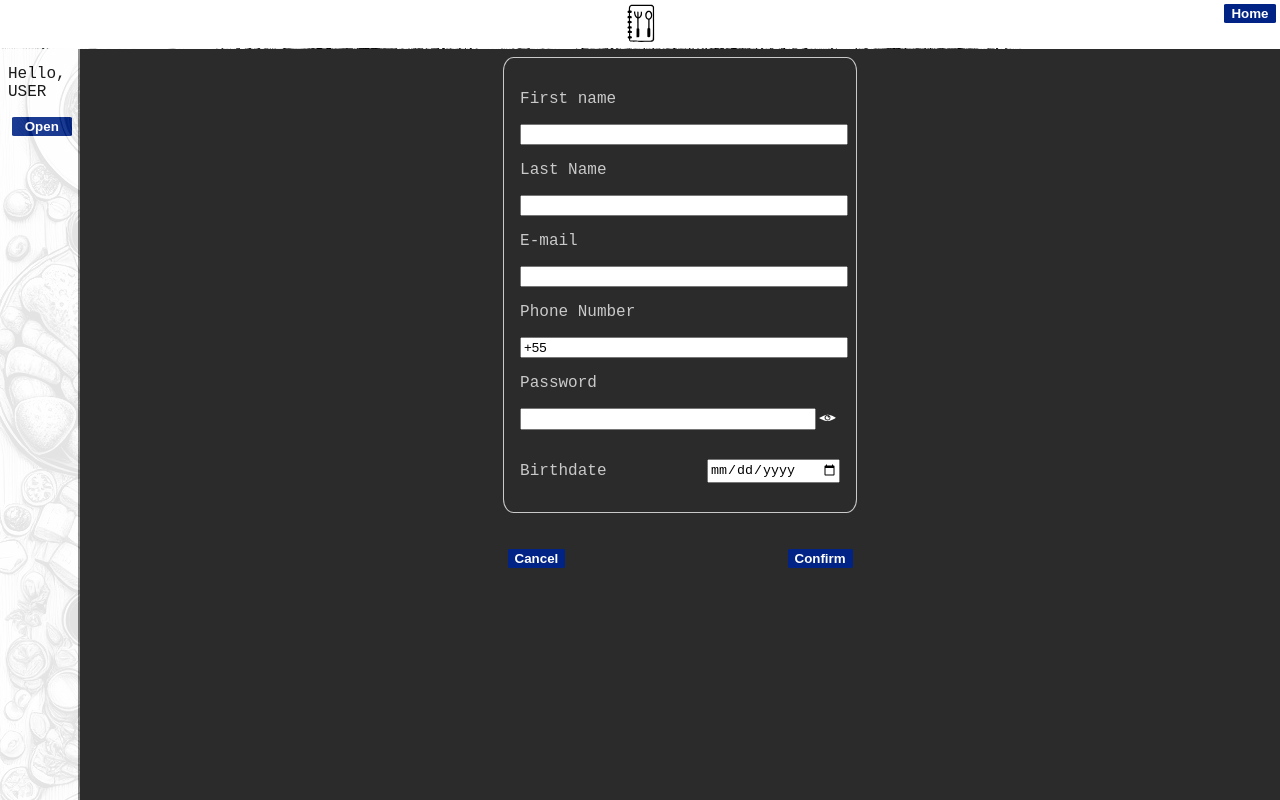
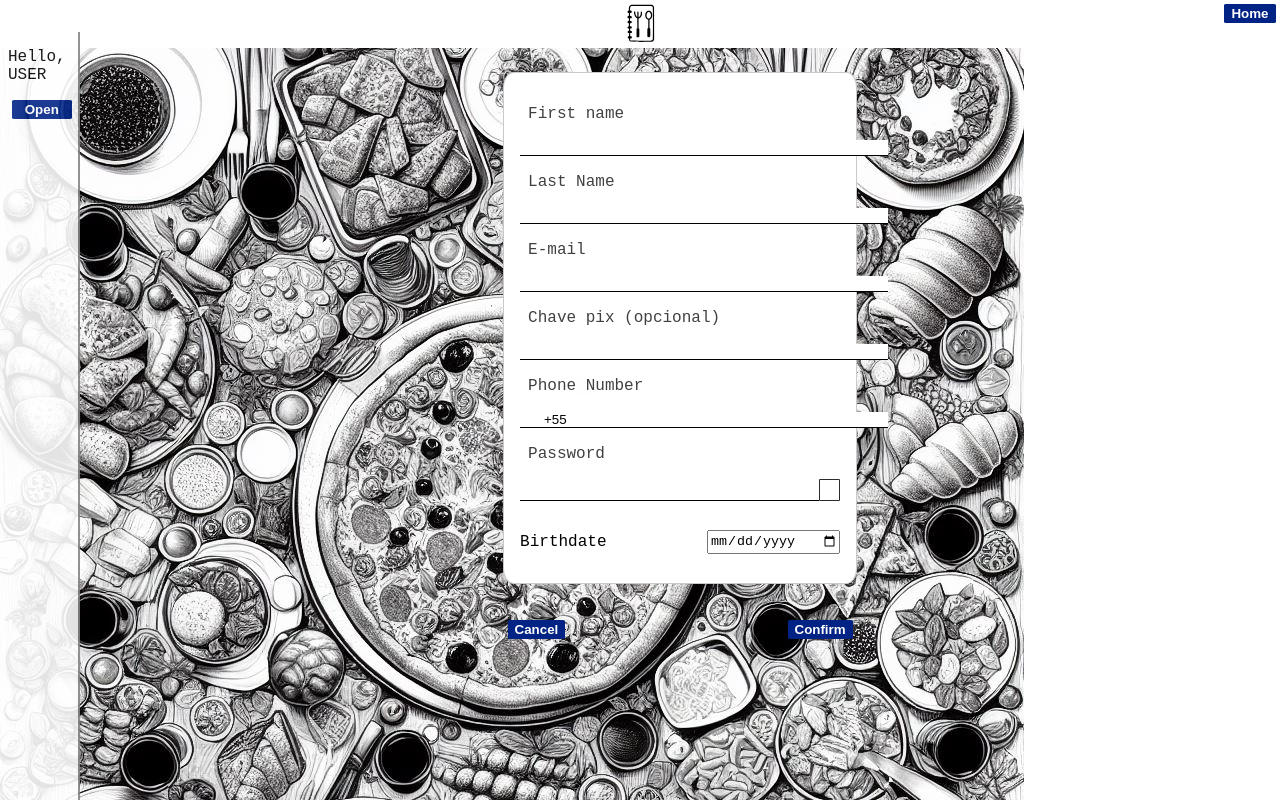
Before and after one commit to bergsantana/menu-builder, a Vue app: page /users/register in a window 1280 px wide. Built offline with nearby package versions, Linux system fonts and the light colour scheme.

Commit message:
register view

```diff
--- a/src/App.vue
+++ b/src/App.vue
@@ -54,7 +54,7 @@ const userStore = useUserStore()
   grid-template-columns: 5rem 1fr 1fr;
   grid-template-rows: 2rem 1fr;
   position: relative;
-  row-gap: 1.05rem;
+
   column-gap: 0.01rem;}
 
 .closedSidebar {
@@ -85,7 +85,7 @@ const userStore = useUserStore()
 
  #headerContainer{
   grid-area: header;
-
+  height: 100%;
  }
 
  #contentContainer{
@@ -94,7 +94,7 @@ const userStore = useUserStore()
 
   }
 
-@media(max-width: 500px) {
+@media(max-width: 850px) {
   .maincontainer{
     grid-template-areas:
       'header header header'
@@ -102,7 +102,7 @@ const userStore = useUserStore()
       'content content content'
       ;
     grid-template-columns: 1fr 1fr 1fr;
-    grid-template-rows: 2rem 1fr 1fr;
+    grid-template-rows: 3rem 1fr 1fr;
 
   #contentContainer{
     overflow-x: scroll;
--- a/src/components/menu/ViewMenu.vue
+++ b/src/components/menu/ViewMenu.vue
@@ -89,7 +89,12 @@ onMounted(async () =>{
 
             <img :class="$style.photoUrlInput" :src="item.photoUrl" />
 
-            <input :class="$style.descriptionInput" :value="item.itemDescription" disabled />
+            <input v-if="!clientView" :class="$style.descriptionInput" :value="item.itemDescription" disabled />
+            <div :class="$style.descriptionInput" v-else="clientView">
+                <p >
+                    {{ item.itemDescription }}
+                </p>
+            </div>
 
             <input :class="$style.priceInput" :value="`Por R$${item.price}`"   disabled >
 
@@ -223,9 +228,9 @@ onMounted(async () =>{
 
 }
 
-@media (max-width: 500px) {
+@media (max-width: 850px) {
     .menuItem.clientView{
-        border: 2px solid red;
+        border: 2px solid rgb(255, 255, 255);
         display: grid;
 
         height: 15vh;
@@ -238,30 +243,52 @@ onMounted(async () =>{
         'img price btn';
 
         grid-template-columns: 35% 50% 15%;
-
+        grid-template-rows: 35% 40% 25%;
 
         .photoUrlInput{
             grid-area: img;
+            border: none;
+            max-width: 100%;
+            height: auto;
+            width: auto;
+            max-height: 100%;
+            align-self: center;
+            justify-self: center;
 
-            max-width: 100%;
-            height: 101%;
-            width: 100%;
 
         }
 
         .titleInput{
             grid-area: title;
+            font-size: large;
+            color: black;
+            border: none;
         }
 
         .descriptionInput{
+            display: flex;
             grid-area: description;
+            font-size:small;
+            border: none;
+            padding: 0.25rem;
+            align-self: start;
+            justify-self: start;
+            margin: 0;
+            overflow: scroll;
+            height: 100%;
+
+
         }
 
         .priceInput{
             grid-area: price;
+            font-size: large;
+            color: green;
+            border: none;
         }
         .quantityInput{
             grid-area: btn;
+            max-width: 5rem;
         }
 
     }
--- a/src/components/molecules/NumberInput.vue
+++ b/src/components/molecules/NumberInput.vue
@@ -35,26 +35,30 @@ const minusOne = () =>{
     align-items: center;
     justify-items: center;
     .btn{
-        width: 90%;
-        height: 90%;
+        width: 47%;
+        height: 60%;
         border-radius: 50%;
         border: none;
         background-color: var(--white);
-        font-size: 4vh;
+        font-size: 2vh;
         font-weight: bold;
         font-family: 'Consolas';
         text-align: center;
         text-justify: center;
+        border: 1px solid #f0f0f0;
+        color: slategray;
 
         transition: 300ms;
         &:hover{
             background-color: var(--light-gray);
         }
-    }
+
+     }
     .inputField{
         width: 80%;
         text-align: center;
         border: none;
+        font-size: 4vh;
     }
 }
 
--- a/src/components/user/Register.vue
+++ b/src/components/user/Register.vue
@@ -22,7 +22,7 @@ const registerForm: Ref<User> = ref({
     password: '',
     birthDate: '',
     phoneNumber: '+55 ',
-
+    paymentKey: '',
 })
 
 const showPass = ref(false)
@@ -54,6 +54,9 @@ const registerUser = async () => {
             <p :class="$style.title">E-mail</p>
             <input v-model="registerForm.email" :class="$style.inputField" />
 
+
+            <p :class="$style.title">Chave pix (opcional)</p>
+            <input v-model="registerForm.paymentKey" :class="$style.inputField" :id="$style.inputField" />
 
             <p :class="$style.title">Phone Number</p>
             <input v-model="registerForm.phoneNumber" :class="$style.inputField" :id="$style.phoneNumberInput" />
@@ -99,24 +102,31 @@ const registerUser = async () => {
 
 <style module scoped lang="scss">
 .form{
-    background: var(--dark-gray);
+
     display: grid;
-    color: var(--light-gray);
+    color: var(--black);
     justify-content: center;
     align-items: start;
     height: 100%;
     grid-template-rows: 1fr 2fr;
+
 }
 
 #inputFields{
     width: 20rem;
     border: 0.1rem solid var(--light-gray);
     padding: 1rem;
-    margin: 0.5rem 0rem 0rem 0rem;
+    margin: 2.5rem 0rem 0rem 0rem;
     border-radius: 3%;
+
     .inputField{
         width: 100%;
+        border: none;
+        border-bottom: 1px solid black;
+        padding: 0rem 1.5rem;
     }
+
+    background-color: var(--white);
 }
 
 #showPass {
@@ -152,6 +162,7 @@ const registerUser = async () => {
     }
     margin: 2rem 0rem 1rem 0rem;
     padding: 0;
+
 }
 
 #birthdateInput{
@@ -168,6 +179,14 @@ const registerUser = async () => {
 }
 .title{
     align-self: center;
+
+    color: rgb(0, 0, 0);
+    background: none;
+    backdrop-filter: blur(50px);
+
+    opacity: 75%;
+    width: fit-content;
+    padding: 0 0.5rem ;
 }
 
 @media(max-width: 500px){
--- a/src/interfaces/menu.ts
+++ b/src/interfaces/menu.ts
@@ -2,7 +2,7 @@ interface Menu {
     _id?: string
     menutitle: string
     ownerId: string,
-    paymentKey: string,
+
     items : Item[]
 }
 
--- a/src/interfaces/user.ts
+++ b/src/interfaces/user.ts
@@ -5,7 +5,7 @@ export  interface User {
     email: string
     password: string
     phoneNumber: string
-
+    paymentKey: string,
 }
 
 export default interface RegisteredUser extends User{
```
